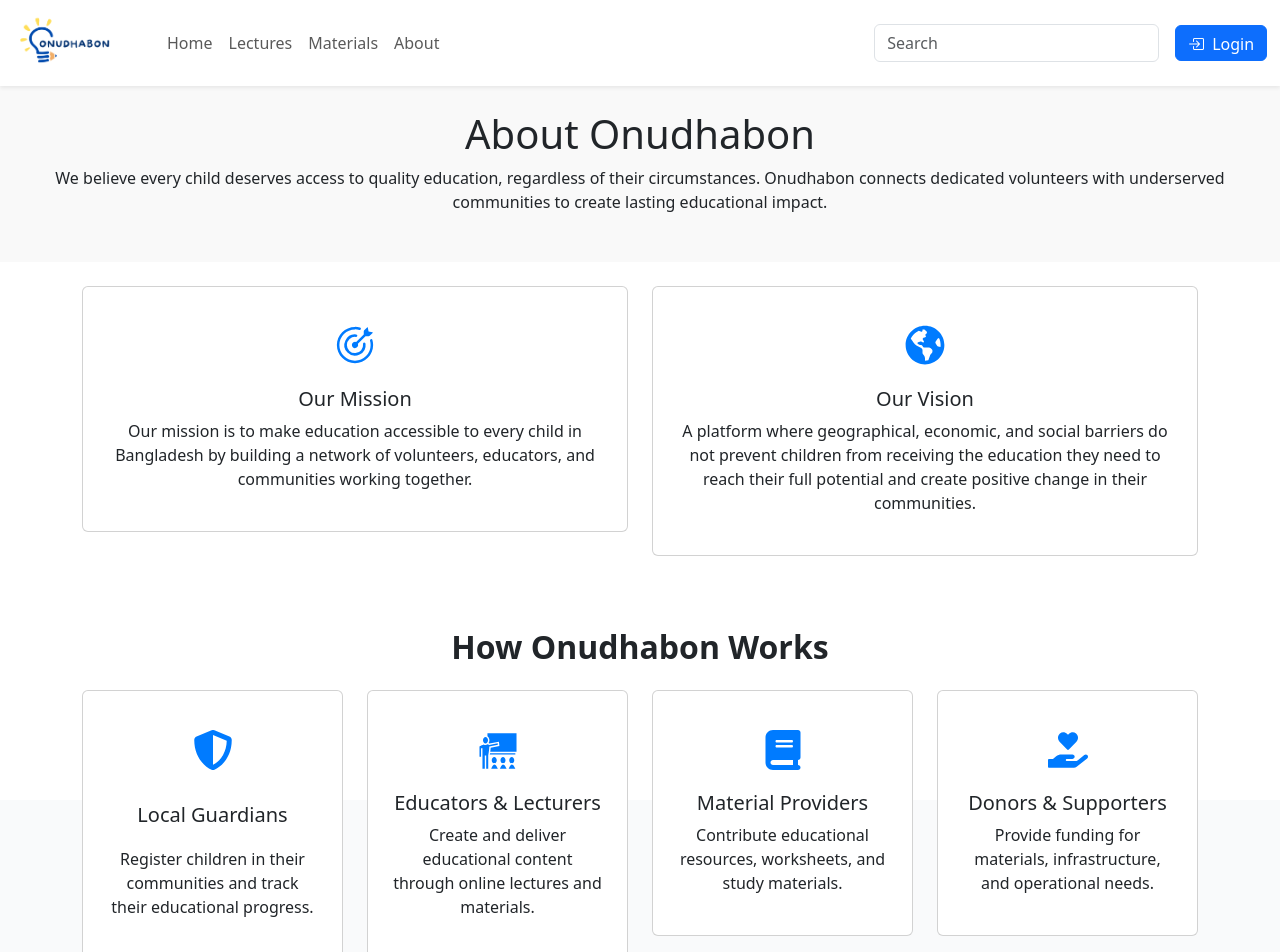
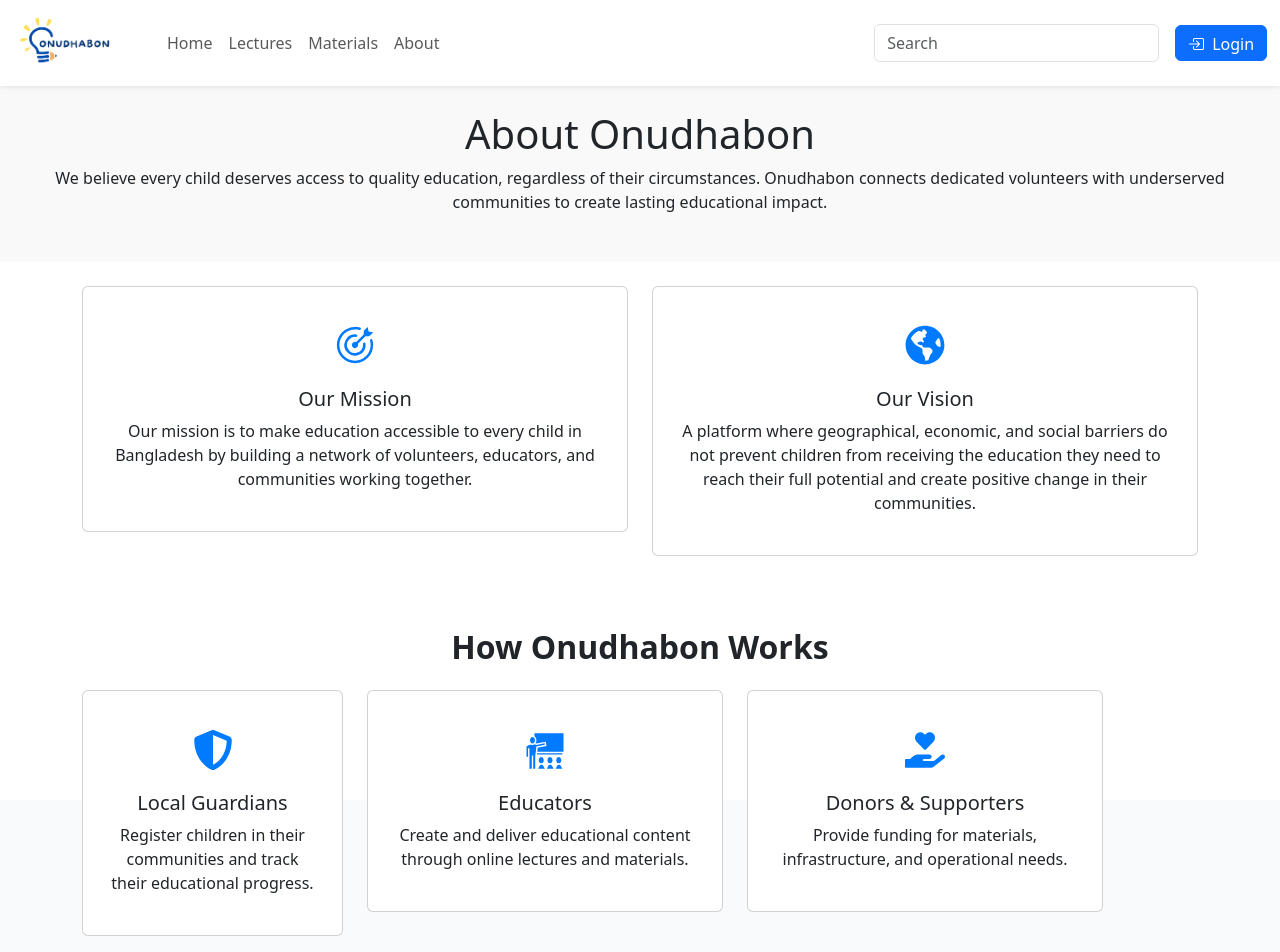
Before and after one commit to abonty360/Onudhabon, a React (Create React App) app in the folder client/: page /about in a window 1280 px wide. Shown: the top 952 px of the page. Built offline with nearby package versions, Linux system fonts and the light colour scheme.

Commit message:
login state handled

```diff
--- a/client/src/Pages/AboutPage/AboutPage.jsx
+++ b/client/src/Pages/AboutPage/AboutPage.jsx
@@ -11,10 +11,10 @@ import { FaBook } from "react-icons/fa6";
 import { FaHandHoldingHeart } from "react-icons/fa";
 import { FaFacebook, FaGithub } from "react-icons/fa";
 
-const About = () => {
+const About = ({ isLoggedIn, handleLogout }) => {
   return (
     <>
-      <NavbarComponent />
+      <NavbarComponent isLoggedIn={isLoggedIn} handleLogout={handleLogout} />
 
       {}
       <div className="about-page text-center">
@@ -77,31 +77,19 @@ const About = () => {
               </p>
             </Card>
           </Col>
-          <Col md={3} sm={6}>
+          <Col md={4} sm={6}>
             <Card className="about-card">
               <div className="about-icon">
                 <GiTeacher size={40} color="#007bff" />
               </div>
-              <h5>Educators & Lecturers</h5>
+              <h5>Educators</h5>
               <p>
                 Create and deliver educational content through online lectures
                 and materials.
               </p>
             </Card>
           </Col>
-          <Col md={3} sm={6}>
-            <Card className="about-card">
-              <div className="about-icon">
-                <FaBook size={40} color="#007bff" />
-              </div>
-              <h5>Material Providers</h5>
-              <p>
-                Contribute educational resources, worksheets, and study
-                materials.
-              </p>
-            </Card>
-          </Col>
-          <Col md={3} sm={6}>
+          <Col md={4} sm={6}>
             <Card className="about-card">
               <div className="about-icon">
                 <FaHandHoldingHeart size={40} color="#007bff" />
```
